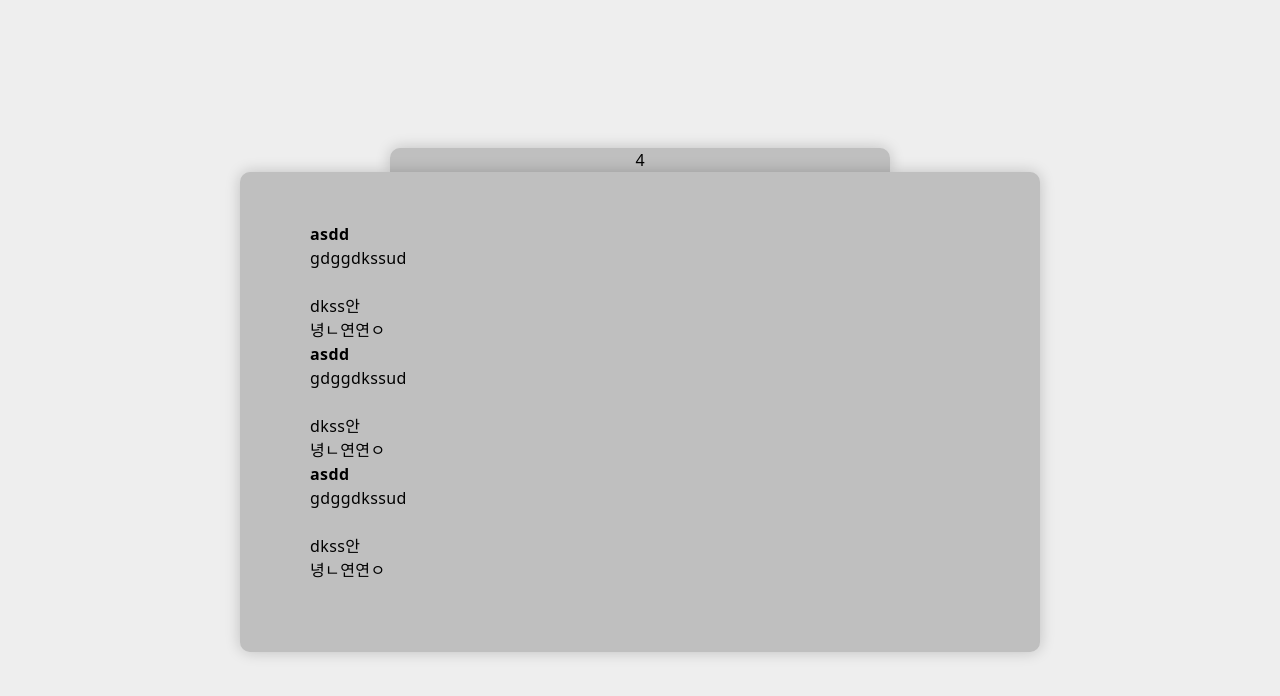
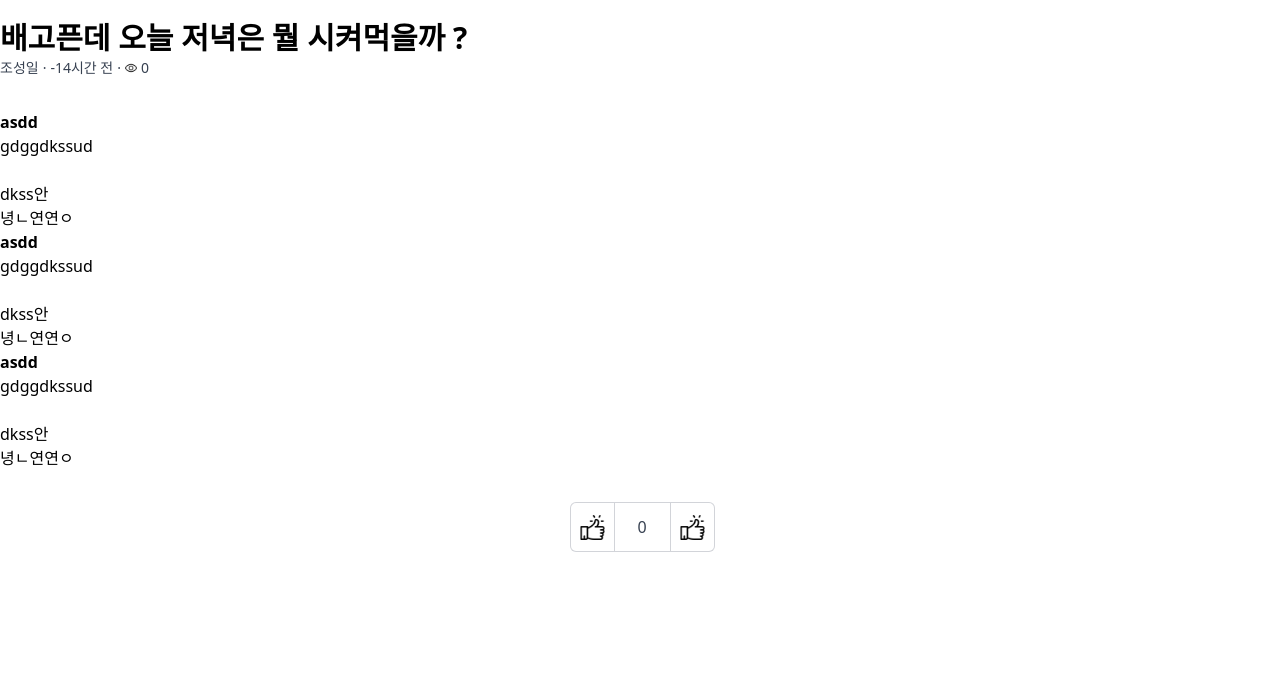
Before and after one commit to gware2023/frontEnd, a Next.js app: page /post/4 in a window 1280 px wide. Shown: the top 696 px of the page. Built offline with nearby package versions, Linux system fonts and the light colour scheme.

Commit message:
[postId].tsx page

```diff
--- a/next.config.js
+++ b/next.config.js
@@ -1,5 +1,8 @@
 /** @type {import('next').NextConfig} */
 const nextConfig = {
+    images: {
+        domains: ['*'],
+    },
     reactStrictMode: true,
     styledComponents: true,
     async rewrites() {
--- a/src/components/posts/postView.tsx
+++ b/src/components/posts/postView.tsx
@@ -1,13 +1,59 @@
 import React, {useState} from 'react';
 import Image from "next/image";
 import upIcon from "../../icons/up-arrow.png";
-import downIcon from "../../icons/down-arrow.png";
+import seeIcon from "../../icons/see.png";
 import Link from "next/link";
 import useTimeRemaining from "../../hooks/useTimeRemaining";
-import axios from "axios";
+
 
 const data = [
   {
+    "postId": 9,
+    "title": "제목",
+    "userName": "조성일",
+    "time": "2023-03-30 16:53:47",
+    "viewCount": 0,
+    "recommendationCount": 0
+  },
+  {
+    "postId": 8,
+    "title": "제목",
+    "userName": "조성일",
+    "time": "2023-03-30 16:53:47",
+    "viewCount": 0,
+    "recommendationCount": 0
+  },
+  {
+    "postId": 4,
+    "title": "제목",
+    "userName": "조성일",
+    "time": "2023-03-30 16:53:41",
+    "viewCount": 0,
+    "recommendationCount": 0
+  }, {
+    "postId": 9,
+    "title": "제목",
+    "userName": "조성일",
+    "time": "2023-03-30 16:53:47",
+    "viewCount": 0,
+    "recommendationCount": 0
+  },
+  {
+    "postId": 8,
+    "title": "제목",
+    "userName": "조성일",
+    "time": "2023-03-30 16:53:47",
+    "viewCount": 0,
+    "recommendationCount": 0
+  },
+  {
+    "postId": 4,
+    "title": "제목",
+    "userName": "조성일",
+    "time": "2023-03-30 16:53:41",
+    "viewCount": 0,
+    "recommendationCount": 0
+  }, {
     "postId": 9,
     "title": "제목",
     "userName": "조성일",
@@ -53,8 +99,12 @@ export default function PostView() {
                 <span className="border-l ml-2 pl-3 text-post-text">{useTimeRemaining(item.time)}</span>
               </div>
             </Link>
-            <div className="text-post-text">
+            <div className="text-post-text flex">
               <span className="pr-2">{"유머"}</span>
+              <div className="border-l ml-2 pl-3 pr-2 flex items-center">
+                <Image alt={"seeIcon"} src={seeIcon} width={12}/>
+                <span className="pl-1">{item.viewCount}</span>
+              </div>
               <span className="border-l ml-2 pl-3">{item.userName}</span>
             </div>
           </div>
--- a/src/pages/post/[postId].tsx
+++ b/src/pages/post/[postId].tsx
@@ -1,21 +1,61 @@
 import React, {useState} from 'react';
 import {NextRouter, useRouter} from "next/router";
 import {ParsedUrlQuery} from "querystring";
+import useTimeRemaining from "../../hooks/useTimeRemaining";
+import Image from "next/image";
+import seeIcon from "../../icons/see.png";
+import fingerUp from "../../icons/fingerUp.png";
+
+
+const data = {
+  "postId": 1,
+  "boardId": 1,
+  "title": "배고픈데 오늘 저녁은 뭘 시켜먹을까 ?",
+  "content": "내용",
+  "userId": 10000001,
+  "userName": "조성일",
+  "time": "2023-03-30 16:16:28",
+  "viewCount": 0,
+  "recommendationCount": 0
+};
 
 export default function PostId({query}: { query: ParsedUrlQuery }) {
   const [postData, setPostData] = useState<string>("<p><strong>asdd</strong></p><p>gdggdkssud</p><p><br></p><p>dkss안</p><p>녕ㄴ연연ㅇ</p><p><strong>asdd</strong></p><p>gdggdkssud</p><p><br></p><p>dkss안</p><p>녕ㄴ연연ㅇ</p><p><strong>asdd</strong></p><p>gdggdkssud</p><p><br></p><p>dkss안</p><p>녕ㄴ연연ㅇ</p>");
 
   return (
-    <div>
-      <div className="absolute inset-0 bg-login-bg2 flex flex-col justify-center items-center">
-        <div
-          className="w-[150px] sm:w-[300px] lg:w-[500px] bg-login-bg rounded-[10px_10px_0px_0px] shadow-[0_0_15px_rgba(0,0,0,0.2)] text-center">
-          <div>{query.postId}</div>
+    <div className="mx-auto mt-2 w-full max-w-7xl px-4 lg:mt-[18px] lg:px-0">
+      <div>
+        <h1 className="block break-all text-xl font-semibold leading-7 sm:text-3xl sm:leading-10">{data.title}</h1>
+        <div className="flex items-center gap-x-1 text-sm font-normal text-gray-700">
+          <a href={`/user/${data.userId}`}>
+            {data.userName}
+          </a>
+          <span>·</span>
+          <span>{useTimeRemaining(data.time)}</span>
+          <span>·</span>
+          <div className="flex items-center">
+            <Image alt={"seeIcon"} src={seeIcon} width={12}/>
+            <span className="pl-1">{data.viewCount}</span>
+          </div>
         </div>
-        <div
-          className="w-[300px] sm:w-[500px] lg:w-[800px] rounded-[10px] bg-login-bg  p-[50px_70px] shadow-[0_0_15px_rgba(0,0,0,0.2)] box-border">
-          <div className="bl`ock tracking-wide mb-5">
-            {postData && <div dangerouslySetInnerHTML={{__html: postData}}/>}
+        <div className="my-6 sm:my-8 sm:text-base">
+          {postData && <div dangerouslySetInnerHTML={{__html: postData}}/>}
+        </div>
+        <div className="flex items-center space-x-1">
+          <div className="flex flex-[0.5] flex-wrap items-center"></div>
+          <div className="inline-flex">
+            <button
+              className="group relative flex h-[50px] w-[45px] items-center justify-center rounded-l-md border border-gray-500/30 bg-white text-gray-700 hover:border-gray-500/70 focus:z-10">
+              <span className='sr-only'>비추천</span>
+              <Image className='hover:text-red-500 group-hover:text-red-500' src={fingerUp} alt="따봉" width={25}/>
+            </button>
+            <span
+              className="flex h-[50px] w-[55px] items-center justify-center border border-x-0 border-gray-500/30 bg-white text-base font-medium text-gray-700">{data.viewCount}</span>
+            <button
+              className="group flex h-[50px] w-[45px] items-center justify-center rounded-r-md border border-gray-500/30 bg-white text-gray-700 hover:border-gray-500/70 focus:z-10"
+            >
+              <Image src={fingerUp} alt="놉따봉" width={25}/>
+            </button>
           </div>
         </div>
       </div>
@@ -24,7 +64,7 @@ export default function PostId({query}: { query: ParsedUrlQuery }) {
 }
 
 
-PostId.getInitialProps = async (context: NextRouter) => {
+PostId["getInitialProps"] = async (context: NextRouter) => {
   // context.query값으로 게시물 불러오기
   const postId = context.query;
 
```
Also changed, not shown: src/icons/fingerUp.png (added), src/icons/see.png (added). Lines whose indentation alone changed are shown as unchanged.
